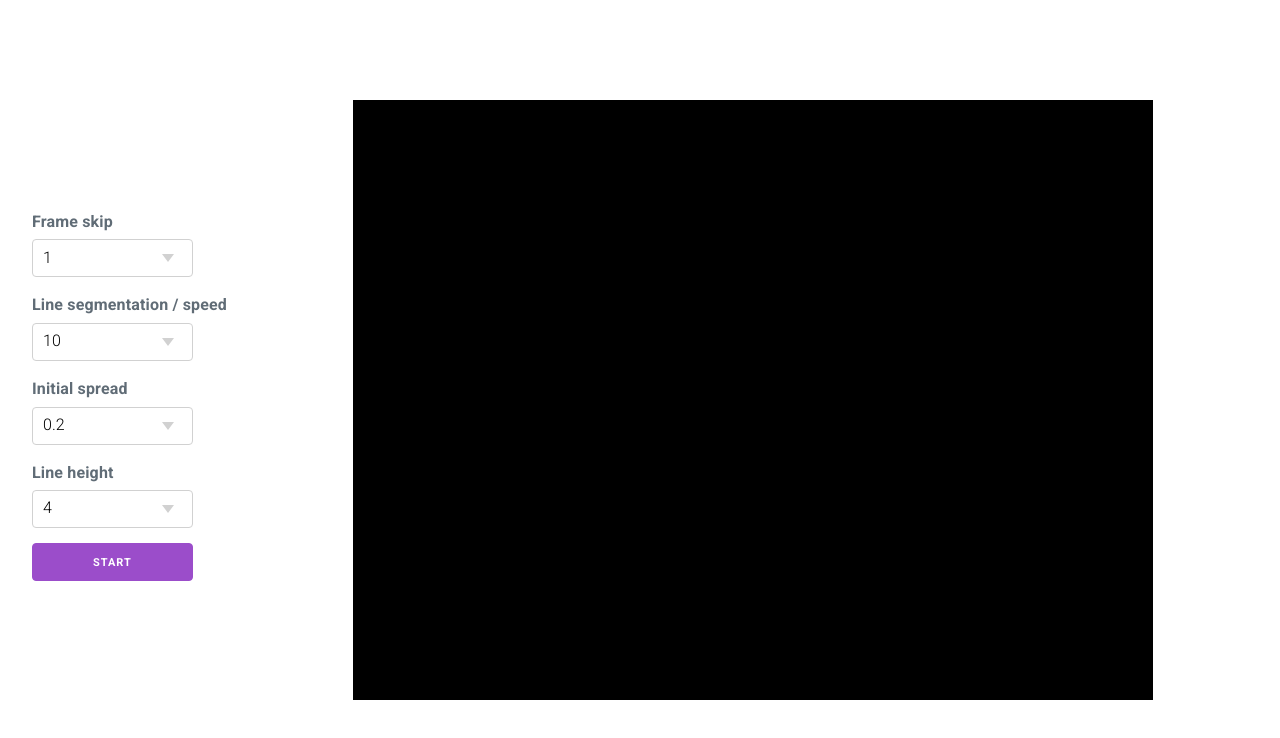
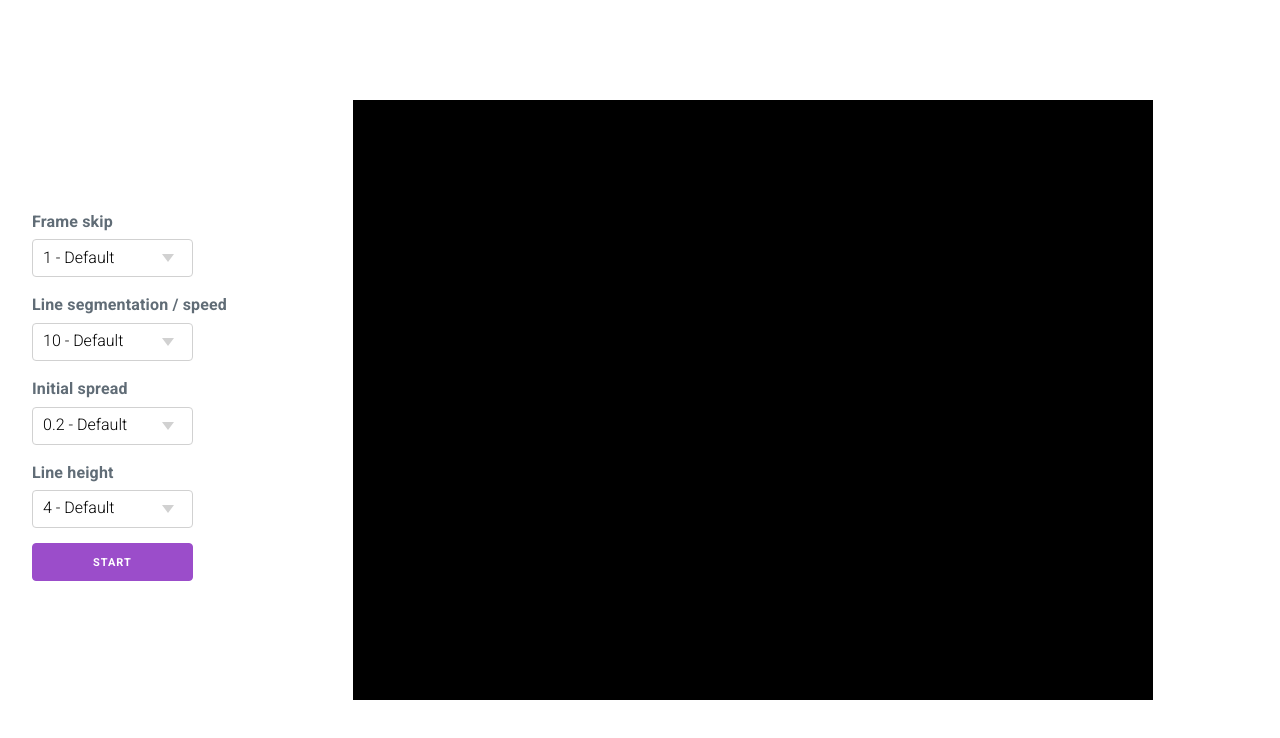
Before and after one commit to gilles-leblanc/ff8-transition, a plain HTML site: page index.html in a window 1280 px wide. Drawn offline with nearby package versions, Linux system fonts and the light colour scheme.

Commit message:
Add default label for select options

```diff
--- a/index.html
+++ b/index.html
@@ -22,7 +22,7 @@
       <label for="frameSkip">Frame skip</label>
       <select id="frameSkip">
         <option value="0">0</option>
-        <option value="1" selected>1</option>
+        <option value="1" selected>1 - Default</option>
         <option value="2">2</option>
         <option value="4">4</option>
       </select>
@@ -33,7 +33,7 @@
         <option value="3">3</option>
         <option value="5">5</option>
         <option value="8">8</option>
-        <option value="10" selected>10</option>
+        <option value="10" selected>10 - Default</option>
         <option value="12">12</option>
         <option value="15">15</option>
         <option value="20">20</option>
@@ -44,7 +44,7 @@
       <select id="initSpread">
         <option value="0.05">0.05</option>
         <option value="0.1">0.1</option>
-        <option value="0.2" selected>0.2</option>
+        <option value="0.2" selected>0.2 - Default</option>
         <option value="0.3">0.3</option>
         <option value="0.5">0.5</option>
         <option value="0.7">0.7</option>
@@ -55,7 +55,7 @@
         <option value="1">1</option>
         <option value="2">2</option>
         <option value="3">3</option>
-        <option value="4" selected>4</option>
+        <option value="4" selected>4 - Default</option>
         <option value="6">6</option>
         <option value="8">8</option>
       </select>
```
